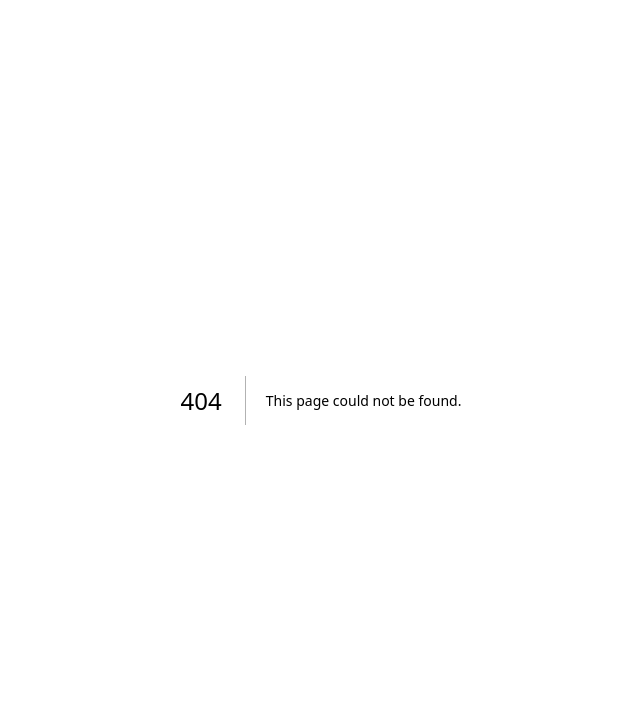
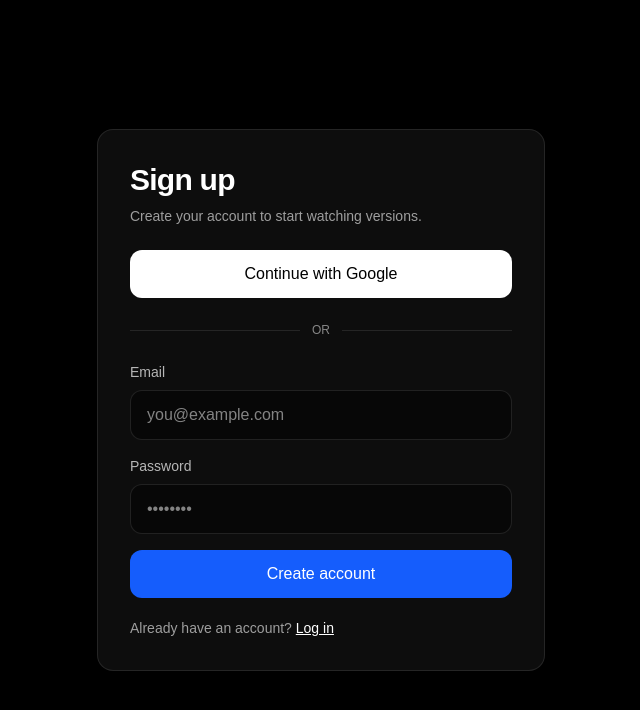
Before and after one commit to dasaa-ai/versionwatcher, a Next.js app: page /signup in a window 1280 px wide. Before the commit this address had no page. Shown: the top 710 px of the page, without its empty margins (319-959 px from the left). Built offline with nearby package versions, Linux system fonts and the light colour scheme; no server answers.

Commit message:
Add signup page

```diff
--- /dev/null
+++ b/app/signup/page.tsx
@@ -0,0 +1,138 @@
+"use client";
+
+import { useEffect, useState } from "react";
+import { useRouter } from "next/navigation";
+import { supabaseBrowser } from "@/lib/supabaseBrowser";
+
+export default function SignupPage() {
+  const router = useRouter();
+  const supabase = supabaseBrowser();
+
+  const [email, setEmail] = useState("");
+  const [password, setPassword] = useState("");
+  const [busy, setBusy] = useState(false);
+  const [error, setError] = useState<string | null>(null);
+
+  // If already logged in, go to dashboard
+  useEffect(() => {
+    (async () => {
+      const { data } = await supabase.auth.getUser();
+      if (data.user) router.replace("/dashboard");
+    })();
+  }, [router, supabase]);
+
+  async function signUpWithEmail(e: React.FormEvent) {
+    e.preventDefault();
+    setBusy(true);
+    setError(null);
+
+    const { error } = await supabase.auth.signUp({
+      email,
+      password,
+      // If you later enable email confirmation, Supabase will use this
+      options: {
+        emailRedirectTo: `${window.location.origin}/auth/callback`,
+      },
+    });
+
+    setBusy(false);
+
+    if (error) {
+      setError(error.message);
+      return;
+    }
+
+    // If email confirmations are OFF, user is logged in immediately.
+    // If ON, they'll need to confirm first.
+    router.replace("/dashboard");
+  }
+
+  async function signInWithGoogle() {
+    setBusy(true);
+    setError(null);
+
+    const { error } = await supabase.auth.signInWithOAuth({
+      provider: "google",
+      options: {
+        redirectTo: `${window.location.origin}/auth/callback`,
+      },
+    });
+
+    setBusy(false);
+
+    if (error) setError(error.message);
+  }
+
+  return (
+    <div className="min-h-screen flex items-center justify-center bg-black text-white px-4">
+      <div className="w-full max-w-md rounded-2xl border border-white/10 bg-white/5 p-8 shadow-xl">
+        <h1 className="text-3xl font-semibold tracking-tight">Sign up</h1>
+        <p className="mt-2 text-sm text-white/60">
+          Create your account to start watching versions.
+        </p>
+
+        {error && (
+          <div className="mt-4 rounded-lg border border-red-500/30 bg-red-500/10 px-3 py-2 text-sm text-red-200">
+            {error}
+          </div>
+        )}
+
+        <button
+          onClick={signInWithGoogle}
+          disabled={busy}
+          className="mt-6 w-full rounded-xl bg-white px-4 py-3 text-black font-medium hover:bg-white/90 disabled:opacity-60"
+        >
+          Continue with Google
+        </button>
+
+        <div className="my-6 flex items-center gap-3">
+          <div className="h-px flex-1 bg-white/10" />
+          <div className="text-xs text-white/50">OR</div>
+          <div className="h-px flex-1 bg-white/10" />
+        </div>
+
+        <form onSubmit={signUpWithEmail} className="space-y-4">
+          <div>
+            <label className="block text-sm text-white/70">Email</label>
+            <input
+              type="email"
+              className="mt-2 w-full rounded-xl border border-white/10 bg-black/40 px-4 py-3 outline-none focus:border-white/30"
+              value={email}
+              onChange={(e) => setEmail(e.target.value)}
+              placeholder="you@example.com"
+              required
+            />
+          </div>
+
+          <div>
+            <label className="block text-sm text-white/70">Password</label>
+            <input
+              type="password"
+              className="mt-2 w-full rounded-xl border border-white/10 bg-black/40 px-4 py-3 outline-none focus:border-white/30"
+              value={password}
+              onChange={(e) => setPassword(e.target.value)}
+              placeholder="••••••••"
+              required
+              minLength={6}
+            />
+          </div>
+
+          <button
+            type="submit"
+            disabled={busy}
+            className="w-full rounded-xl bg-blue-600 px-4 py-3 font-medium hover:bg-blue-500 disabled:opacity-60"
+          >
+            Create account
+          </button>
+        </form>
+
+        <p className="mt-5 text-sm text-white/60">
+          Already have an account?{" "}
+          <a href="/login" className="underline text-white">
+            Log in
+          </a>
+        </p>
+      </div>
+    </div>
+  );
+}
```
